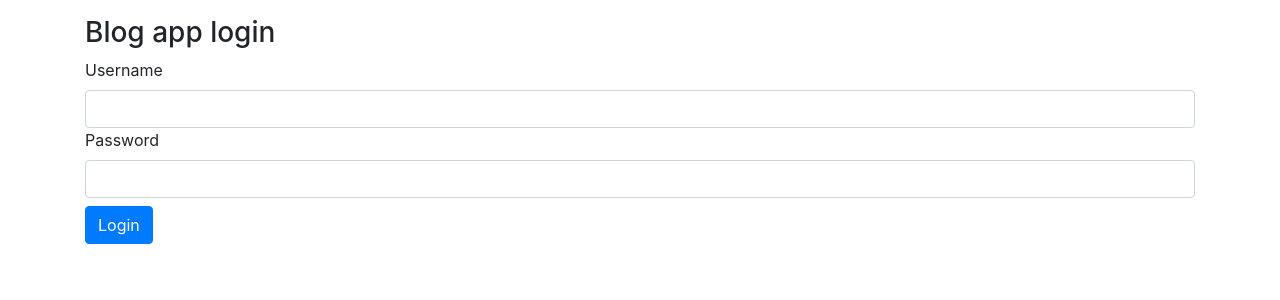
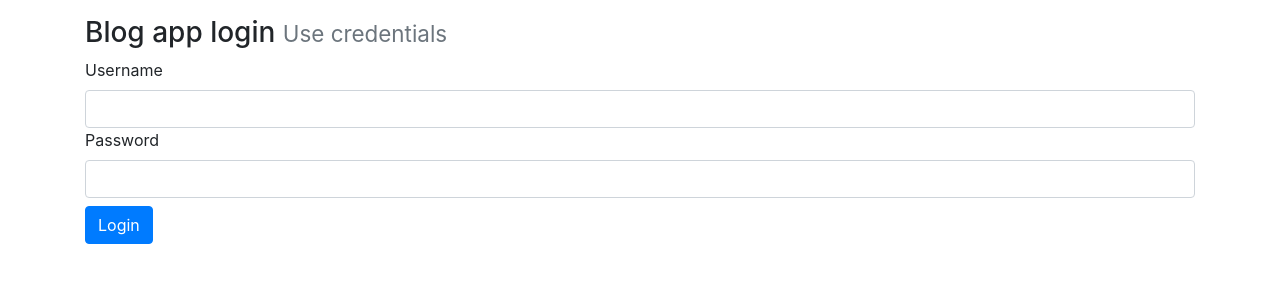
Before and after one commit to mtuomiko/bloglist-monorepo, a React app: page / in a window 1280 px wide. Shown: the top 300 px of the page. Built offline with nearby package versions, Linux system fonts and the light colour scheme; no server answers.

Commit message:
Change login header (to test deployment pipeline)

```diff
--- a/client/components/LoginForm.js
+++ b/client/components/LoginForm.js
@@ -24,7 +24,7 @@ const LoginForm = (props) => {
   return (
     <Row className="mt-3">
       <Col>
-        <h3>Blog app login</h3>
+        <h3>Blog app login <small className="text-muted">Use credentials</small></h3>
         <Form onSubmit={handleLogin}>
           <Form.Group>
             <Form.Label>Username</Form.Label>
```
